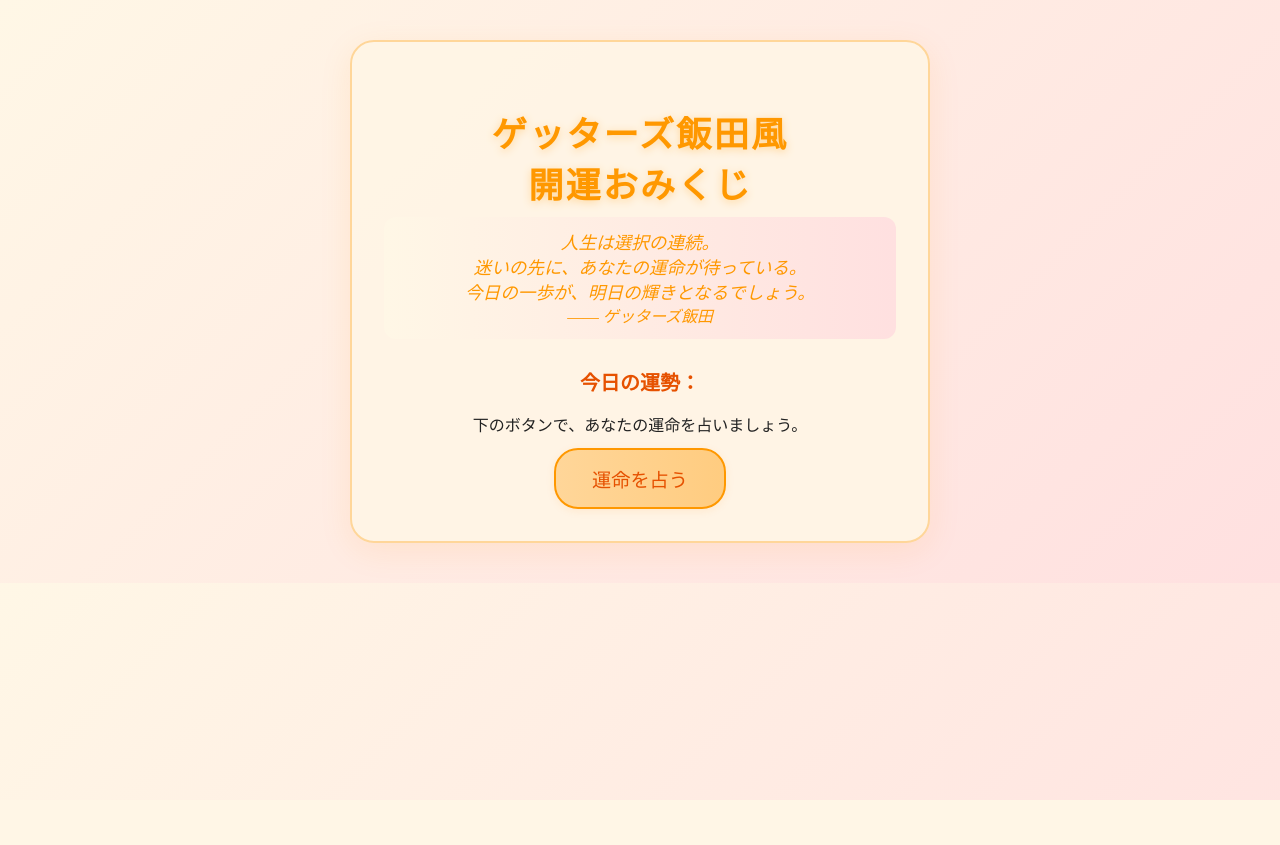
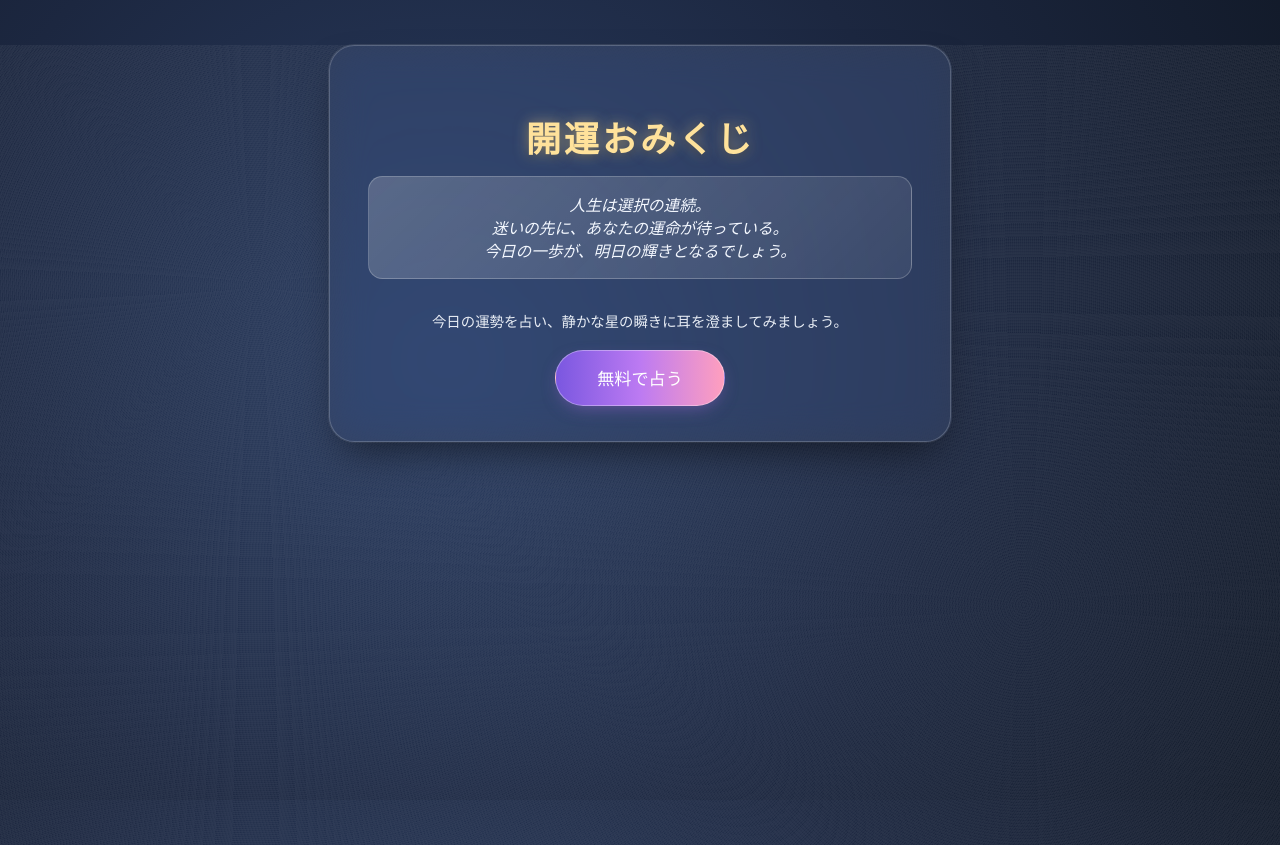
Before and after one commit to GWmaeda/TeamA, a Flask app: page / in a window 1280 px wide. Before the commit the page ends 800 px from the top, so only its background shows below. Run offline with Flask 3, Linux system fonts and the light colour scheme.

Commit message:
スタイル変更

```diff
--- a/application.py
+++ b/application.py
@@ -20,13 +20,15 @@
 
 @application.route('/', methods=['GET', 'POST'])
 def index():
+    # 簡易的な会員フラグ（本来はセッション/DBで管理）
+    membership = False
     if request.method == 'POST':
         result = random.choice(PRIZES)
         fortune = random.choice(FORTUNES)
         poem = FORTUNE_POEMS.get(fortune, "")
-        return render_template('index.html', result=result, fortune=fortune, poem=poem)
+        return render_template('index.html', result=result, fortune=fortune, poem=poem, membership=membership)
     else:
-        return render_template('index.html', result=None, fortune=None, poem=None)
+        return render_template('index.html', result=None, fortune=None, poem=None, membership=membership)
 
 if __name__ == "__main__":
     # Elastic Beanstalkではこのブロックは無視されますが、ローカルテスト用として残します。
--- a/templates/index.html
+++ b/templates/index.html
@@ -2,108 +2,130 @@
 <html lang="ja">
 <head>
     <meta charset="UTF-8">
-    <title>ゲッターズ飯田風 開運おみくじ</title>
+    <title>開運おみくじ</title>
     <style>
         body {
-            background: linear-gradient(135deg, #fff7e6 0%, #ffe0e0 100%);
+            background: radial-gradient(circle at 35% 45%, #2b3e63 0%, #1c2740 55%, #121a29 100%);
+            background-attachment: fixed;
             font-family: 'Yu Mincho', 'Hiragino Mincho Pro', serif;
-            color: #222;
+            color: #f2f5f9;
             margin: 0;
             padding: 0;
+            min-height: 100vh;
+            position: relative;
+            overflow-x: hidden;
+        }
+        body:before {
+            content: "";
+            position: absolute;
+            inset: 0;
+            background: repeating-radial-gradient(circle at 20% 30%, rgba(255,255,255,0.15) 0, rgba(255,255,255,0.15) 1px, transparent 2px), repeating-radial-gradient(circle at 80% 70%, rgba(255,255,255,0.12) 0, rgba(255,255,255,0.12) 1px, transparent 3px);
+            pointer-events: none;
+            mix-blend-mode: screen;
+            opacity: 0.25;
         }
         .container {
-            max-width: 32rem;
-            margin: 2.5rem auto;
-            background: rgba(255,245,230,0.97);
-            border-radius: 1.5rem;
-            box-shadow: 0 0.5rem 2rem rgba(255,140,0,0.10);
-            padding: 2.5rem 2rem 2rem 2rem;
-            border: 0.125rem solid #ffd699;
+            max-width: 34rem;
+            margin: 2.8rem auto;
+            backdrop-filter: blur(18px) saturate(160%);
+            background: rgba(58,72,102,0.50);
+            border-radius: 1.6rem;
+            box-shadow: 0 20px 42px -14px rgba(0,0,0,0.55), 0 0 0 1px rgba(255,255,255,0.10);
+            padding: 2.6rem 2.4rem 2.2rem 2.4rem;
+            border: 1px solid rgba(255,255,255,0.20);
         }
         h1 {
             font-size: 2.2em;
-            color: #ff9800;
+            color: #ffe29b;
             text-align: center;
-            margin-bottom: 0.6rem;
-            letter-spacing: 0.13rem;
-            text-shadow: 0 0.13rem 0.5rem #ffd699;
+            margin-bottom: 0.9rem;
+            letter-spacing: 0.18rem;
+            text-shadow: 0 0 14px rgba(255,226,155,0.55), 0 2px 8px rgba(0,0,0,0.4);
         }
         .poem {
+            font-size: 0.98em;
+            color: #f4f8ff;
+            text-align: center;
+            margin-bottom: 1.9rem;
+            font-style: italic;
+            background: linear-gradient(135deg, rgba(255,255,255,0.20), rgba(255,255,255,0.07));
+            border-radius: 0.9rem;
+            padding: 1rem 0.9rem;
+            border: 1px solid rgba(255,255,255,0.22);
+        }
+        .fortune-headline {
+            text-align: center;
+            margin-bottom: 1.1rem;
             font-size: 1.1em;
-            color: #ff9800;
-            text-align: center;
-            margin-bottom: 1.75rem;
-            font-style: italic;
-            background: linear-gradient(90deg, #fff7e6 0%, #ffe0e0 100%);
-            border-radius: 0.75rem;
-            padding: 0.75rem 0;
+            font-weight: 600;
+            color: #ffe29b;
+            letter-spacing: 0.08rem;
         }
         .result {
-            font-size: 1.7em;
-            font-weight: bold;
+            font-size: 1.32em;
+            font-weight: 600;
             text-align: center;
-            margin: 1rem 0 1.1rem 0;
-            letter-spacing: 0.13rem;
-            padding: 1.1rem 0;
-            background: linear-gradient(90deg, #fff7e6 0%, #ffe0e0 100%);
-            border-radius: 1rem;
-            box-shadow: 0 0.13rem 0.75rem rgba(255,140,0,0.10);
-            border: 0.13rem solid #ffd699;
+            margin: 1.1rem 0 1.2rem 0;
+            letter-spacing: 0.11rem;
+            padding: 1.15rem 0.6rem 1.2rem;
+            background: linear-gradient(135deg, rgba(255,255,255,0.10), rgba(255,255,255,0.03));
+            border-radius: 1.1rem;
+            box-shadow: 0 10px 26px -10px rgba(0,0,0,0.6), 0 0 0 1px rgba(255,255,255,0.12);
+            border: 1px solid rgba(255,226,155,0.40);
             opacity: 0;
             animation: fadeInResult 1.2s ease forwards;
+            position: relative;
         }
         @keyframes fadeInResult {
-            0% { opacity: 0; transform: scale(0.95); }
-            60% { opacity: 0.7; transform: scale(1.03); }
-            100% { opacity: 1; transform: scale(1); }
+            0% { opacity: 0; transform: translateY(18px) scale(0.97); }
+            60% { opacity: 0.7; transform: translateY(-4px) scale(1.015); }
+            100% { opacity: 1; transform: translateY(0) scale(1); }
         }
-        .result-atari {
-            border-color: #ff9800;
+        .result-atari { border-color: rgba(255,215,122,0.6); }
+        .result-hazure { border-color: rgba(255,110,110,0.55); }
+        .result-mouichido { border-color: rgba(255,187,110,0.50); }
+        .result-sankasho { border-color: rgba(255,140,110,0.50); }
+        .button-area { text-align: center; }
+        .fortune-btn {
+            padding: 0.9rem 2.6rem;
+            font-size: 1.07em;
+            background: linear-gradient(90deg,#7a57e0 0%, #bc7af2 50%, #ff9fbe 100%);
+            color: #fff;
+            border: 1px solid rgba(255,255,255,0.35);
+            border-radius: 2rem;
+            box-shadow: 0 6px 18px -6px rgba(176,110,232,0.5);
+            cursor: pointer;
+            transition: box-shadow 0.35s, transform 0.25s, filter 0.25s;
+            position: relative;
         }
-        .result-hazure {
-            border-color: #e57373;
+        .fortune-btn:focus { outline: 2px solid #ffd77a; outline-offset: 4px; }
+        .fortune-btn:hover {
+            box-shadow: 0 10px 26px -6px rgba(176,110,232,0.65), 0 0 0 2px rgba(255,255,255,0.2);
+            transform: translateY(-3px);
+            filter: brightness(1.08);
         }
-        .result-mouichido {
-            border-color: #ffb74d;
+        .premium-note {
+            text-align:center; font-size:0.78rem; color:#ffe29b; margin:0.9rem 0 0.7rem;
         }
-        .result-sankasho {
-            border-color: #ff8a65;
+        .premium-btn {
+            background:#ffe29b; color:#532b00; border:none; padding:0.6rem 1.4rem; border-radius:1.2rem; cursor:pointer; font-size:0.88rem; box-shadow:0 4px 14px -4px rgba(255,226,155,0.55); transition:transform .25s, box-shadow .3s; display:inline-block;
         }
-        .button-area {
-            text-align: center;
-        }
-        .fortune-btn {
-            padding: 0.9rem 2.25rem;
-            font-size: 1.2em;
-            background: linear-gradient(90deg, #ffd699 0%, #ffcc80 100%);
-            color: #e65100;
-            border: 0.13rem solid #ff9800;
-            border-radius: 1.5rem;
-            box-shadow: 0 0.13rem 0.5rem rgba(255,140,0,0.10);
-            cursor: pointer;
-            transition: background 0.3s, color 0.3s;
-        }
-        .fortune-btn:hover {
-            background: linear-gradient(90deg, #ffcc80 0%, #ffd699 100%);
-            color: #ff9800;
-        }
+        .premium-btn:hover { transform:translateY(-3px); box-shadow:0 8px 22px -6px rgba(255,215,122,0.65); }
     </style>
 </head>
 <body>
     <div class="container">
-    <h1>ゲッターズ飯田風<br>開運おみくじ</h1>
+    <h1>開運おみくじ</h1>
         <div class="poem">
             人生は選択の連続。<br>
             迷いの先に、あなたの運命が待っている。<br>
             今日の一歩が、明日の輝きとなるでしょう。<br>
-            <span style="font-size:0.9em;">―― ゲッターズ飯田</span>
         </div>
-        <div style="text-align:center; margin-bottom:1rem; font-size:1.25em; color:#e65100; font-weight:bold;">
-            今日の運勢：
-            {% if fortune %}
-                <span style="font-weight:bold;">{{ fortune }}</span>
-            {% endif %}
+        {% if fortune %}
+        <div class="fortune-headline">
+            今日の運勢： <span style="font-weight:bold;">{{ fortune }}</span>
         </div>
+        {% endif %}
         {% if result %}
             {% set result_class = "result" %}
             {% if result == "アタリ！" %}
@@ -118,27 +140,36 @@
             <div class="{{ result_class }}">
                 <div>
                     {% if result == "アタリ！" %}
-                        <span style="color:#ff9800;">今日のあなたは絶好調！<br>新しい一歩を踏み出すチャンスです。</span>
+                        <span style="color:#ffd77a;">今日のあなたは絶好調！<br>新しい一歩を踏み出すチャンスです。</span>
                     {% elif result == "ハズレ" %}
-                        <span style="color:#e57373;">運気は穏やか。<br>焦らず、心に余裕を持ちましょう。</span>
+                        <span style="color:#ff6e6e;">運気は穏やか。<br>焦らず、心に余裕を持ちましょう。</span>
                     {% elif result == "もう一度" %}
-                        <span style="color:#ffb74d;">運命はまだ巡っています。<br>もう一度チャレンジ！</span>
+                        <span style="color:#ffbb6e;">運命はまだ巡っています。<br>もう一度チャレンジ！</span>
                     {% elif result == "参加賞" %}
-                        <span style="color:#ff8a65;">小さな幸せがあなたを包みます。<br>感謝の気持ちを忘れずに。</span>
+                        <span style="color:#ff8c6e;">小さな幸せがあなたを包みます。<br>感謝の気持ちを忘れずに。</span>
                     {% else %}
                         <span>{{ result }}</span>
                     {% endif %}
                 </div>
             </div>
-            <div style="text-align:center; margin-bottom:1.2rem; color:#ff9800; font-size:1em;">もう一度運命を占いますか？</div>
+            <div style="text-align:center; margin-bottom:1.2rem; color:#ff9800; font-size:1em;">もう一度占いますか？</div>
         {% else %}
-            <div style="text-align:center; margin-bottom:12px;">下のボタンで、あなたの運命を占いましょう。</div>
+            <div style="text-align:center; margin-bottom:1.2rem; font-size:0.9em; color:#e8edf5;">今日の運勢を占い、静かな星の瞬きに耳を澄ましてみましょう。</div>
         {% endif %}
         <form method="POST" action="/">
             <div class="button-area">
-                <button type="submit" class="fortune-btn">運命を占う</button>
+                <button type="submit" class="fortune-btn">無料で占う</button>
             </div>
         </form>
+        {% if result %}
+        <div class="premium-note">
+            ※ 詳しい運勢（恋愛 / 仕事 / 金運 / 対人運）やラッキーカラー・ラッキーアクションは<br>
+            <span style="font-weight:bold;">プレミアム会員</span>になると閲覧できます。
+        </div>
+        <div style="text-align:center; margin-bottom:0.6rem;">
+            <button type="button" class="premium-btn" onclick="alert('現在プレミアム会員登録機能は準備中です。')">プレミアム会員になる</button>
+        </div>
+        {% endif %}
     </div>
 </body>
 </html>
```
